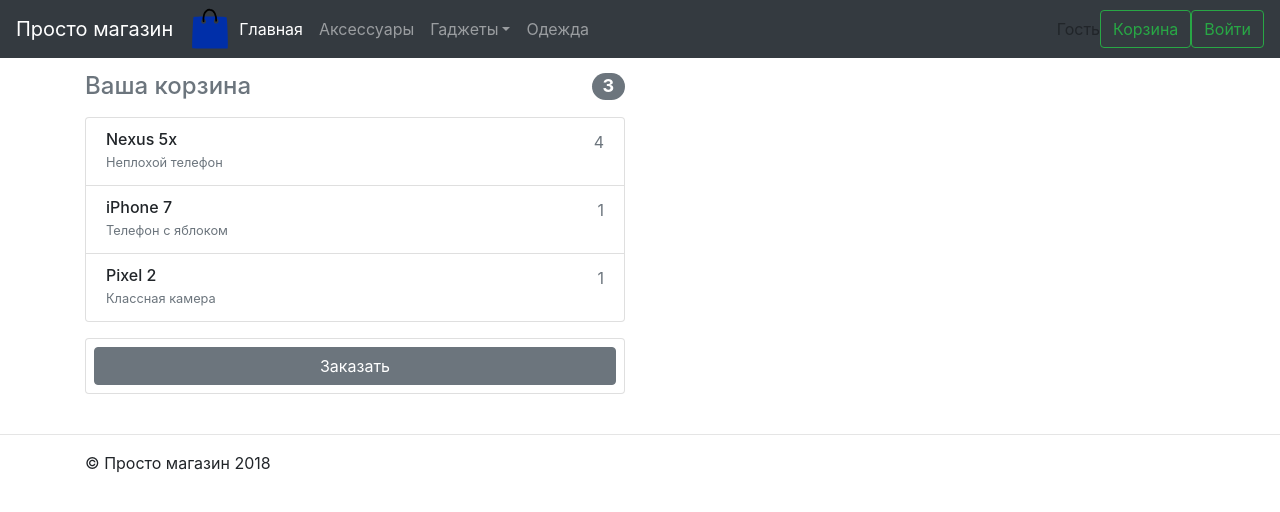
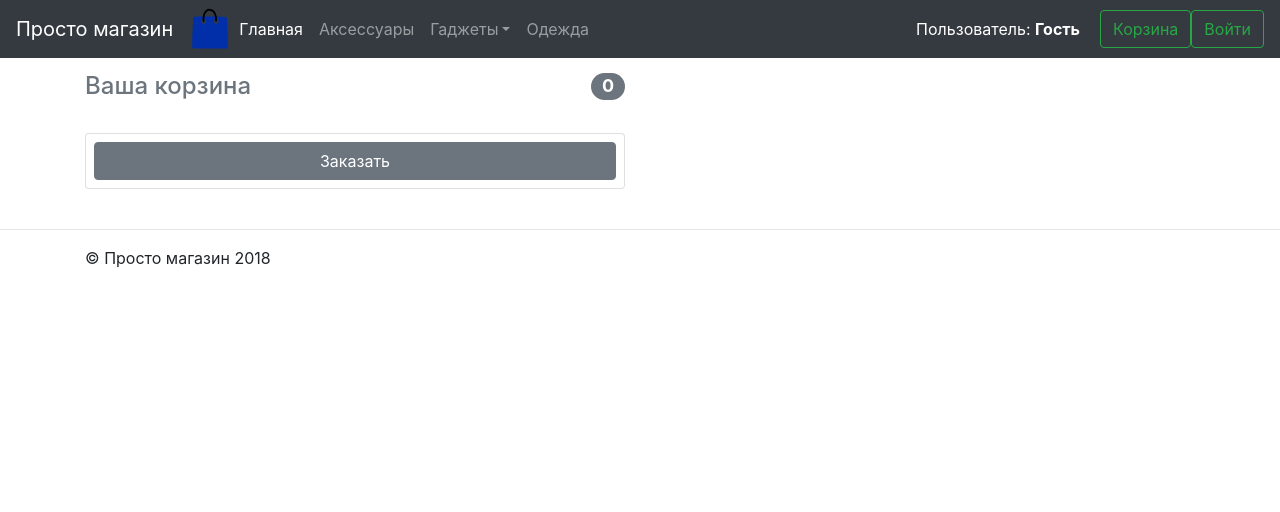
Before and after one commit to sergey-tyukin/diplom_dj-7, a Django app: page /cart in a window 1280 px wide. Shown: the top 512 px of the page. Run offline with Django 3.2, Linux system fonts and the light colour scheme; data comes from the database, SQL or seed files in the repository; both versions use the stored data as it was after the commit; some libraries are stand-ins or nearby versions.

Commit message:
Cart added

```diff
--- a/market/app/templates/app/base.html
+++ b/market/app/templates/app/base.html
@@ -50,12 +50,15 @@
 
 
     </ul>
-
+    <div style="color:white; margin-right: 20px">
+      Пользователь: <b>
     {% if request.user.is_authenticated %}
       {{ user.get_username }}
     {% else %}
       Гость
     {% endif %}
+      </b>
+    </div>
 
     <a class="btn btn-outline-success my-2 my-sm-0" role="button"
        href="{% url 'cart' %}">
--- a/market/app/templates/app/cart.html
+++ b/market/app/templates/app/cart.html
@@ -10,33 +10,19 @@
     <div class="col-lg-6 col-md-9 col-sm-12 order-md-2 mb-4">
       <h4 class="d-flex justify-content-between align-items-center mb-3">
         <span class="text-muted">Ваша корзина</span>
-        <span class="badge badge-secondary badge-pill">3</span>
+        <span class="badge badge-secondary badge-pill"> {{ cart_list|length }}</span>
       </h4>
       <ul class="list-group mb-3">
 
+        {% for item in cart_list %}
         <li class="list-group-item d-flex justify-content-between lh-condensed">
           <div>
-            <h6 class="my-0">Nexus 5x</h6>
-            <small class="text-muted">Неплохой телефон</small>
+            <h6 class="my-0">{{ item.0.name }}</h6>
+            <small class="text-muted">{{ item.0.description }}</small>
           </div>
-          <span class="text-muted">4</span>
+          <span class="text-muted">{{ item.1 }}</span>
         </li>
-
-        <li class="list-group-item d-flex justify-content-between lh-condensed">
-          <div>
-            <h6 class="my-0">iPhone 7</h6>
-            <small class="text-muted">Телефон с яблоком</small>
-          </div>
-          <span class="text-muted">1</span>
-        </li>
-
-        <li class="list-group-item d-flex justify-content-between lh-condensed">
-          <div>
-            <h6 class="my-0">Pixel 2</h6>
-            <small class="text-muted">Классная камера</small>
-          </div>
-          <span class="text-muted">1</span>
-        </li>
+        {% endfor %}
 
       </ul>
 
--- a/market/app/views.py
+++ b/market/app/views.py
@@ -1,10 +1,12 @@
+import json
 from urllib.parse import urlencode
 
-from django.shortcuts import render
+from django.shortcuts import render, redirect
 from django.core.paginator import Paginator
 from django.urls import reverse
+from django.contrib.auth import authenticate, login
 
-from .models import ProductCategory, Product, Article
+from .models import ProductCategory, Product, Article, User
 
 
 def index_view(request):
@@ -63,12 +65,49 @@
 
 
 def cart_view(request):
-    return render(request, 'app/cart.html', {})
+    template = 'app/cart.html'
+    context = {}
+
+    if request.user.is_authenticated:
+        response = render(request, template, context)
+
+    else:
+        cart_list_str = request.COOKIES.get('cart_list')
+        cart_list = json.loads(cart_list_str) if cart_list_str else {}
+        product = request.POST.get('product_name')
+
+        if product:
+            cart_list[product] = cart_list.get(product, 0) + 1
+
+        context['cart_list'] = []
+        for item, count in cart_list.items():
+            context['cart_list'].append((Product.objects.get(slug=item), count))
+
+        response = render(request, template, context)
+        response.set_cookie('cart_list', json.dumps(cart_list))
+
+    return response
 
 
 def login_view(request):
-    return render(request, 'app/login.html', {})
+    template = 'registration/login.html'
+    context = {}
+    if request.method == 'GET':
+        return render(request, template, context)
 
+    email = request.POST.get('email')
+    password = request.POST.get('password')
 
-def phone_view(request):
-    return render(request, 'app/phone.html', {})
+    try:
+        user = User.objects.get(email=email)
+    except User.DoesNotExist:
+        context['error'] = 'Такого пользователя не существует'
+        return render(request, template, context)
+    else:
+        user = authenticate(username=user, password=password)
+        if user:
+            login(request, user)
+            return redirect(index_view)
+        else:
+            context['error'] = 'Пароль неверен'
+            return render(request, template, context)
--- a/market/market/settings.py
+++ b/market/market/settings.py
@@ -130,7 +130,7 @@
 ]
 
 AUTH_USER_MODEL = 'app.User'
-AUTHENTICATION_BACKENDS = ['app.authentication_backends.EmailBackend']
+# AUTHENTICATION_BACKENDS = ['app.authentication_backends.EmailBackend']
 LOGIN_URL = 'login'
 LOGOUT_URL = 'logout'
 
--- a/market/market/urls.py
+++ b/market/market/urls.py
@@ -19,7 +19,7 @@
 from django.contrib.auth import views as auth_views
 
 from app.views import cart_view, index_view,\
-    login_view, phone_view, category_view, product_view
+    login_view, category_view, product_view
 
 
 
@@ -31,9 +31,10 @@
     path('cart', cart_view, name='cart'),
     # path('empty_section.html', empty_secition_view, name='empty_section'),
     # path('login.html', login_view, name='login'),
-    path('login/', auth_views.LoginView.as_view(), name='login'),
+    # path('login/', auth_views.LoginView.as_view(), name='login'),
+    path('login/', login_view, name='login'),
     path('logout/', auth_views.LogoutView.as_view(), name='logout'),
-    path('phone.html', phone_view, name='phone'),
+    # path('phone.html', phone_view, name='phone'),
     # path('smartphones.html', smartphones_view, name='smartphones'),
 ]
 
```
Also changed, not shown: market/app/templates/app/category.html (+1 -10 lines), market/app/templates/app/index.html (+1 -11 lines), market/app/templates/app/product.html (+1 -11 lines), market/app/templates/app/product_cart.html (added, +14 -0 lines), market/app/templates/registration/login.html (+2 -6 lines), market/db.sqlite3.
